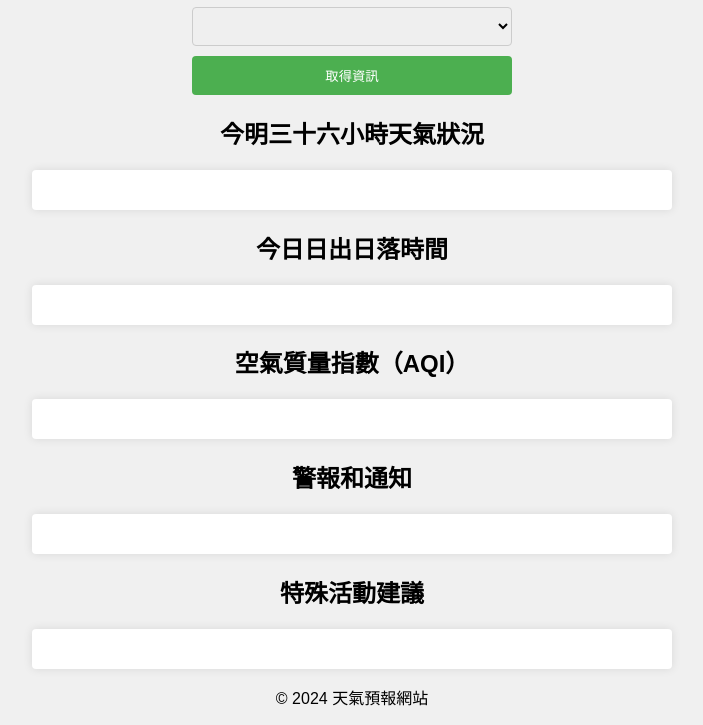
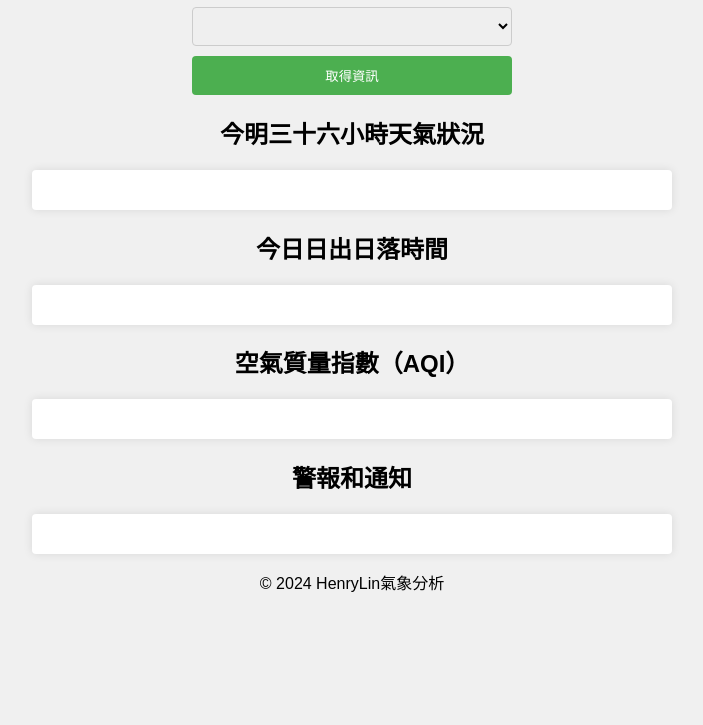
Before and after one commit to c14712369/Meteorological-Observation, a plain HTML site: page index.html in a window 1280 px wide. Shown: the part 116-841 px from the top of the page, without its empty margins (288-991 px from the left). After the commit the page ends 800 px from the top, so only its background shows below. Drawn offline with Linux system fonts and the light colour scheme; no server answers.

Commit message:
20240107

```diff
--- a/index.html
+++ b/index.html
@@ -34,13 +34,8 @@
         <div id="alerts-info" class="info"></div>
     </section>
 
-    <section>
-        <h2>特殊活動建議</h2>
-        <div id="activitySuggestionsInfo" class="info"></div>
-    </section>
-
     <footer>
-        <p>&copy; 2024 天氣預報網站</p>
+        <p>&copy; 2024 HenryLin氣象分析</p>
     </footer>
     <script src="index.js"></script>
 </body>
--- a/index.js
+++ b/index.js
@@ -93,7 +93,7 @@ async function getSunset(cityName) {
     const data = await fetchData(generateSunsetUrl(cityName));
     const time = data.records.locations.location[0].time[0];
 
-    suninfo.innerHTML = `<p>今日日出時間：${time.SunRiseTime}<br>今日日落時間：${time.SunSetTime}</p>`;
+    suninfo.innerHTML = `<p>日出時間：${time.SunRiseTime}<br>日落時間：${time.SunSetTime}</p>`;
 }
 
 async function getAQI(cityName) {
```
